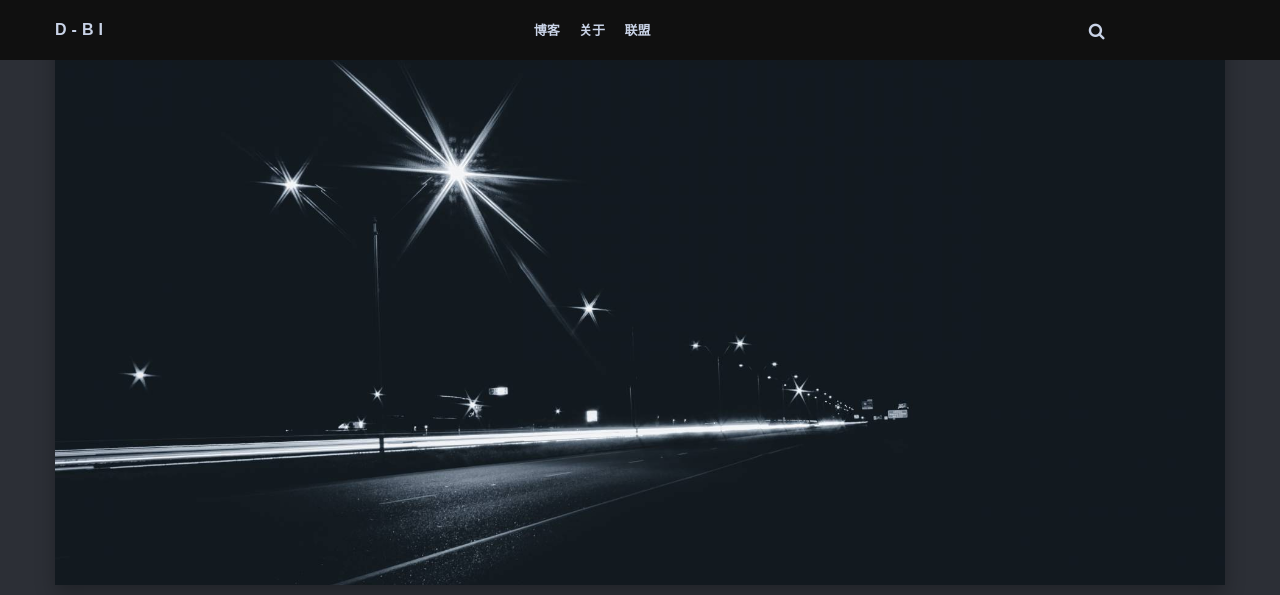
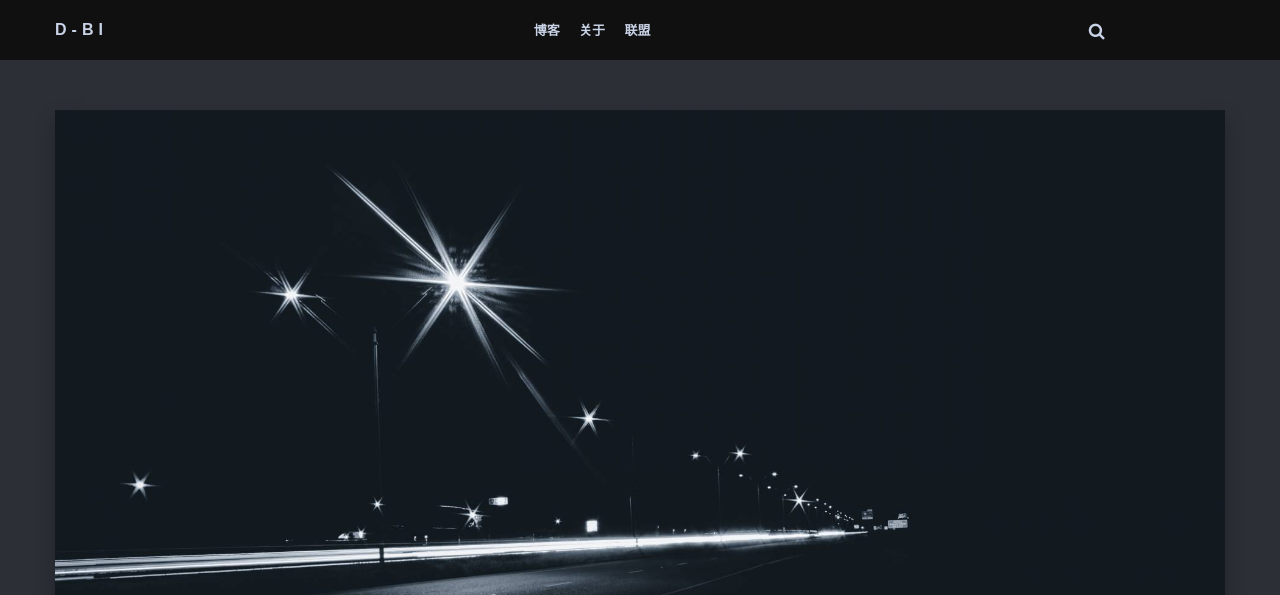
Before and after one commit to D-BI-TECH/D-BI-TECH.github.io, a Jekyll site: the page built from _posts/2020-01-29-pbi-cn-blog-union.markdown, in a window 1280 px wide and 1400 px high. Shown: the top 595 px of the window. Built offline with Jekyll 4.4.1, drawn with Linux system fonts in a browser that asks for light colours; nearby versions of some CDN libraries; comment, search, counter and statistics services are not loaded; grey boxes are pictures that could not be loaded.

Commit message:
Update _post.scss

```diff
--- a/_sass/4-layouts/_post.scss
+++ b/_sass/4-layouts/_post.scss
@@ -13,6 +13,7 @@
 }
 
 .post-image {
+  margin-top: 110px;
   min-height: 430px;
   margin-bottom: 30px;
   background-size: cover;
```
